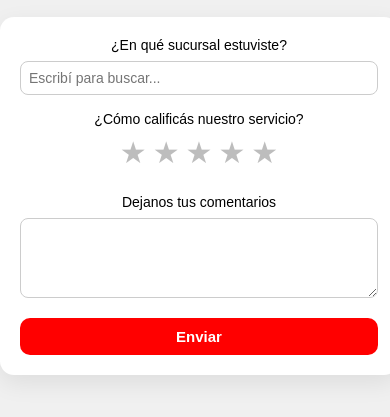
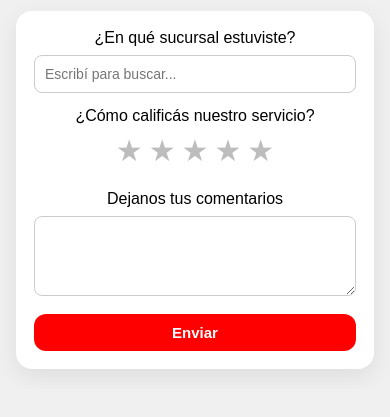
Before and after one commit to magic98k/coto-form-encuestas, a plain HTML site: page index.html in a window 390 px wide. Shown: the part 79-496 px from the top of the page. Drawn offline with Linux system fonts and the light colour scheme.

Commit message:
Update index.html

```diff
--- a/index.html
+++ b/index.html
@@ -6,6 +6,10 @@
 <title>Encuesta Coto</title>
 
 <style>
+/* Base infalible para evitar desbordes y márgenes raros en mobile */
+* { box-sizing: border-box; }
+html, body { width: 100%; overflow-x: hidden; }
+
 body {
   margin: 0;
   background: #f0f0f0;
@@ -16,11 +20,13 @@ body {
   display: flex;
   flex-direction: column;
   align-items: center;
-  padding: 40px 0; /* <- antes 40px 20px */
+
+  /* ✅ Márgenes laterales simétricos siempre */
+  padding: 30px 16px;
 }
 
 .logo {
-  margin-bottom: 30px;
+  margin-bottom: 18px;
 }
 
 .logo img {
@@ -33,17 +39,19 @@ body {
 
 .card {
   background: #ffffff;
-  padding: 30px;
-  border-radius: 16px;
+  padding: 22px;
+  border-radius: 18px;
   box-shadow: 0 8px 25px rgba(0,0,0,0.08);
-  width: calc(100% - 32px);  /* <- 16px por lado, siempre simétrico */
+
+  /* ✅ Ocupa el ancho disponible del container (que ya tiene padding simétrico) */
+  width: 100%;
   max-width: 480px;
+
   text-align: center;
-  margin: 0 auto;
 }
 
 .form-group {
-  margin-bottom: 20px;
+  margin-bottom: 18px;
 }
 
 label {
@@ -58,7 +66,6 @@ textarea {
   border-radius: 8px;
   border: 1px solid #ccc;
   font-size: 14px;
-  box-sizing: border-box;
 }
 
 textarea {
@@ -96,7 +103,7 @@ button {
   color: white;
   border: none;
   padding: 12px;
-  border-radius: 10px;
+  border-radius: 12px;
   width: 100%;
   font-weight: bold;
   cursor: pointer;
@@ -111,13 +118,12 @@ button:hover {
 
 /* MOBILE OPTIMIZADO */
 @media (max-width: 480px) {
-
   .container {
-    padding: 20px 0; /* <- antes 20px 12px */
+    padding: 20px 16px; /* ✅ mantiene 16px por lado */
   }
 
   .logo {
-    margin-bottom: 20px;
+    margin-bottom: 14px;
   }
 
   .logo img {
@@ -125,24 +131,12 @@ button:hover {
   }
 
   .card {
-    padding: 20px;
-    border-radius: 14px;
-    width: calc(100% - 32px) !important; /* <- asegura 16px por lado */
-    margin: 0 auto !important;
+    padding: 18px;
+    border-radius: 16px;
   }
 
   .form-group {
-    margin-bottom: 16px;
-  }
-
-  label {
-    font-size: 14px;
-  }
-
-  input[type="text"],
-  textarea {
-    padding: 8px;
-    font-size: 14px;
+    margin-bottom: 14px;
   }
 
   .rating label {
@@ -155,7 +149,6 @@ button:hover {
 
   button {
     padding: 10px;
-    font-size: 15px;
   }
 }
 </style>
```
